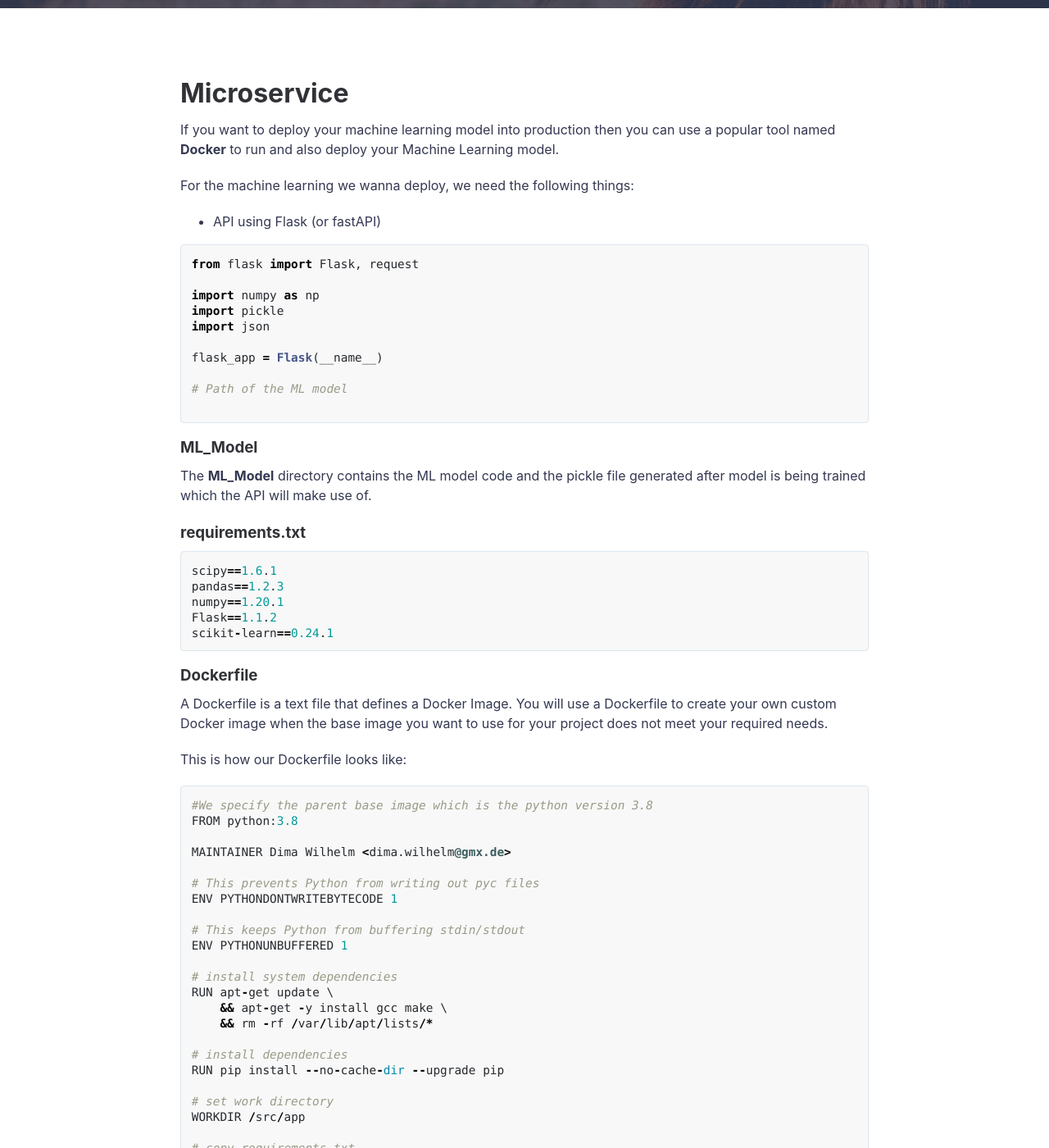
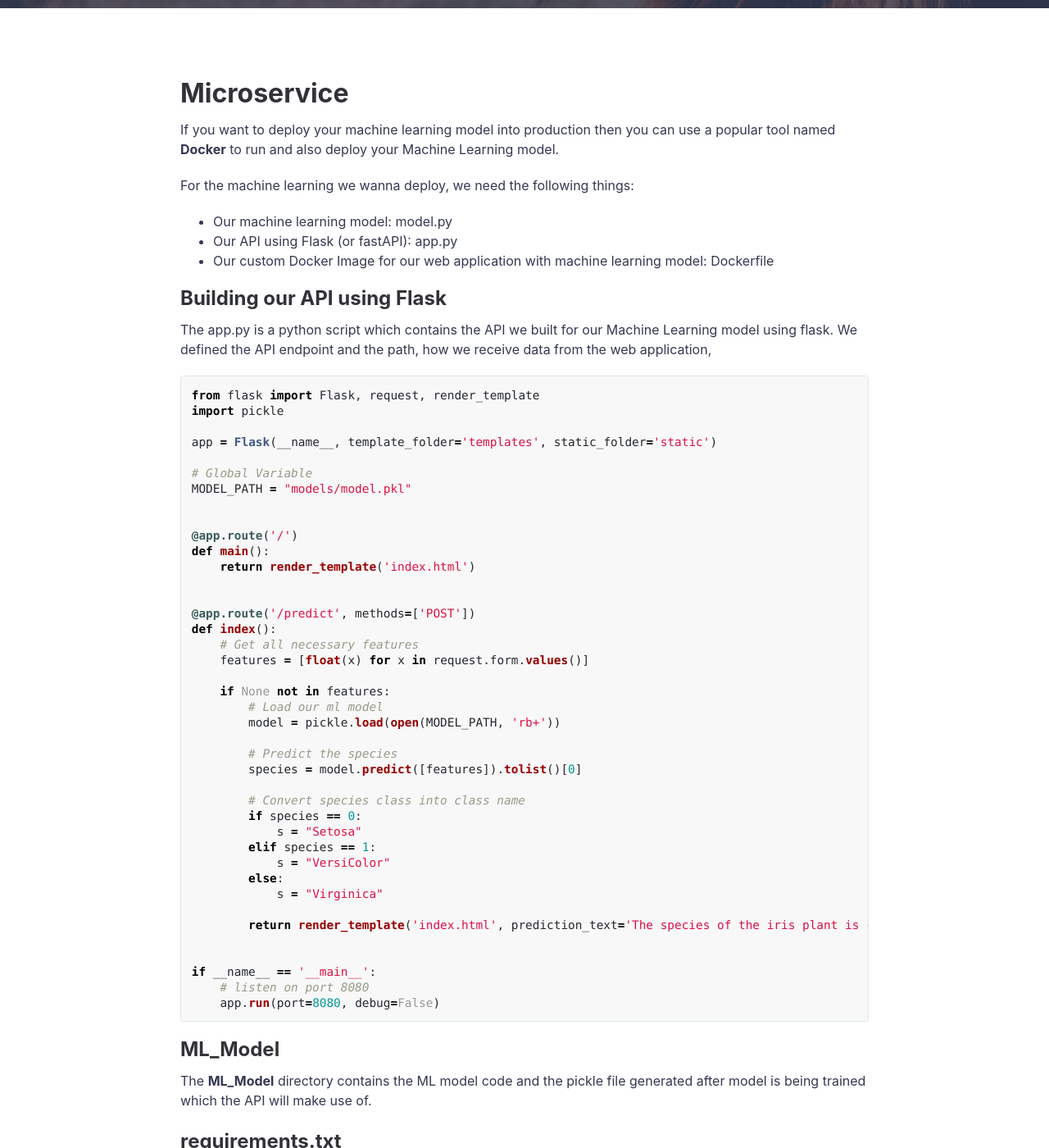
Before and after one commit to DataDima90/ai.github.io, a Jekyll site: the page built from _posts/2020-01-01-Microservice-with-docker-and-flask.md, in a window 1280 px wide and 1400 px high, scrolled down 566 px. Shown: the whole window at 82% size. Built offline with Jekyll 4.4.1, drawn with Linux system fonts in a browser that asks for light colours; a script that is not in the unit is left out; some of the changed text lies outside the part shown.

Commit message:
Update 2020-01-01-Microservice-with-docker-and-flask.md

````diff
--- a/_posts/2020-01-01-Microservice-with-docker-and-flask.md
+++ b/_posts/2020-01-01-Microservice-with-docker-and-flask.md
@@ -16,26 +16,60 @@ to run and also deploy your Machine Learning model.
 
 For the machine learning we wanna deploy, we need the following things:
 
-- API using Flask (or fastAPI)
+- Our machine learning model: model.py
+- Our API using Flask (or fastAPI): app.py
+- Our custom Docker Image for our web application with machine learning model: Dockerfile
+
+## Building our API using Flask
+The app.py is a python script which contains the API we built for our Machine Learning model using flask. We defined the API endpoint and the path, how we receive data from the web application,
+
+```python
+from flask import Flask, request, render_template
+import pickle
+
+app = Flask(__name__, template_folder='templates', static_folder='static')
+
+# Global Variable
+MODEL_PATH = "models/model.pkl"
 
 
-```python
-from flask import Flask, request
+@app.route('/')
+def main():
+    return render_template('index.html')
 
-import numpy as np
-import pickle
-import json
 
-flask_app = Flask(__name__)
+@app.route('/predict', methods=['POST'])
+def index():
+    # Get all necessary features
+    features = [float(x) for x in request.form.values()]
 
-# Path of the ML model
+    if None not in features:
+        # Load our ml model
+        model = pickle.load(open(MODEL_PATH, 'rb+'))
 
+        # Predict the species
+        species = model.predict([features]).tolist()[0]
+
+        # Convert species class into class name
+        if species == 0:
+            s = "Setosa"
+        elif species == 1:
+            s = "VersiColor"
+        else:
+            s = "Virginica"
+
+        return render_template('index.html', prediction_text='The species of the iris plant is {}'.format(s))
+
+
+if __name__ == '__main__':
+    # listen on port 8080
+    app.run(port=8080, debug=False)
 ```
 
-### ML_Model
+## ML_Model
 The **ML_Model** directory contains the ML model code and the pickle file generated after model is being trained which the API will make use of.
 
-### requirements.txt
+## requirements.txt
 ```python
 scipy==1.6.1
 pandas==1.2.3
@@ -45,7 +79,7 @@ scikit-learn==0.24.1
 ```
 
 
-### Dockerfile
+## Dockerfile
 A Dockerfile is a text file that defines a Docker Image. You will use a Dockerfile to create your own custom Docker image when the base image you want to use for your project does not meet your required needs.
 
 This is how our Dockerfile looks like:
````
